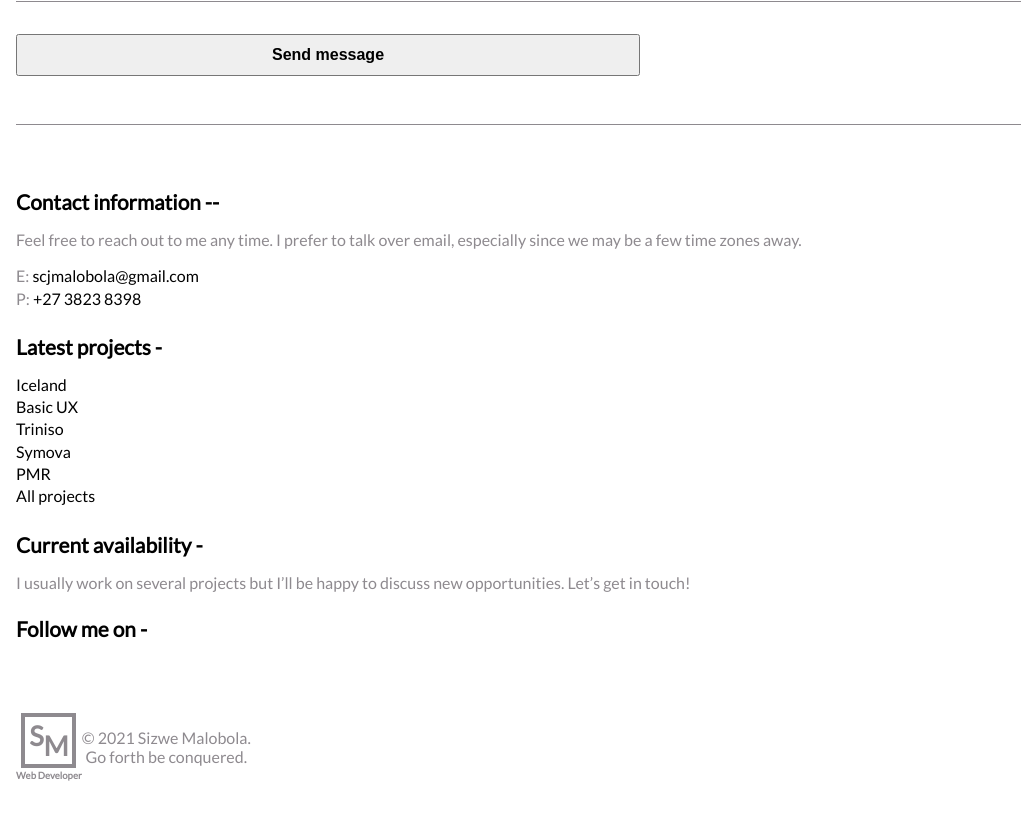
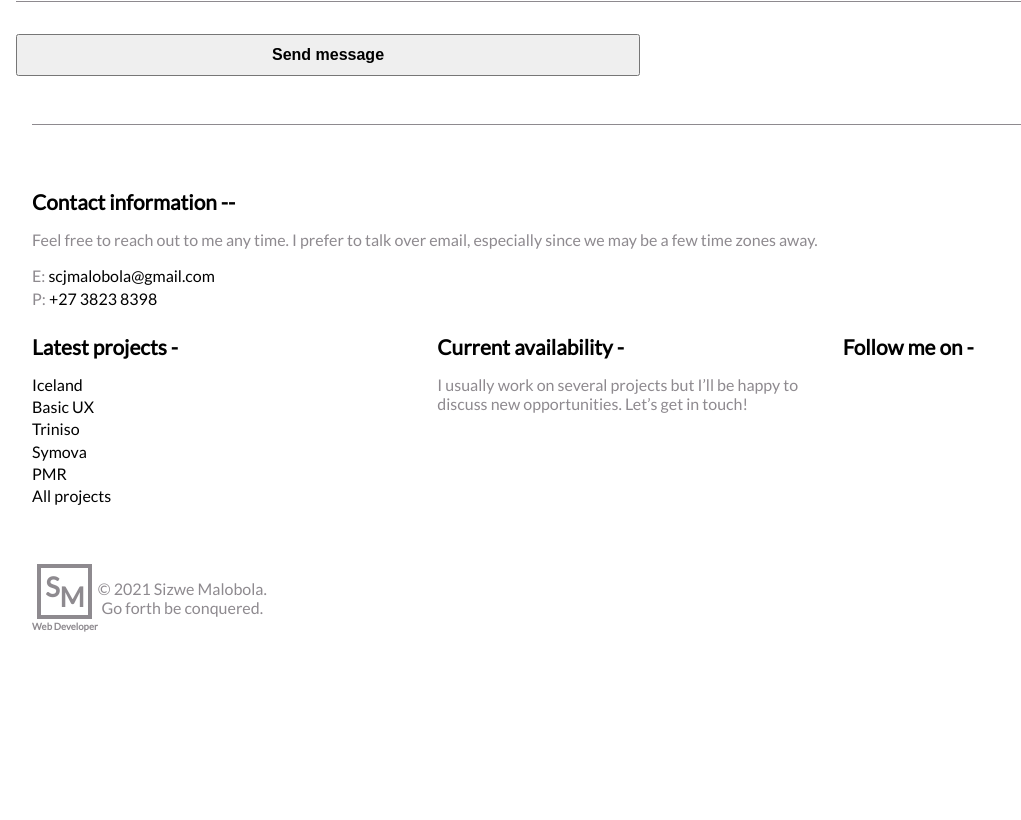
Before and after one commit to SizweMalobola/Portfolio_site, a React (Create React App) app: page /contact in a window 1280 px wide. Shown: the part 1100-1920 px from the top of the page, without its empty margins (0-1021 px from the left). After the commit the page ends 1732 px from the top, so only its background shows below. Built offline with nearby package versions, Linux system fonts and the light colour scheme.

Commit message:
media query Footer (min-width: 740px)

```diff
--- a/src/components/footerStyle.module.css
+++ b/src/components/footerStyle.module.css
@@ -178,3 +178,21 @@ footer {
     margin-bottom: 1.5rem;
   }
 }
+
+/* Medium devices (landscape tablets, 768px and up) */
+@media only screen and (min-width: 740px) {
+  footer {
+    padding: 0 2rem;
+  }
+  .footer-top {
+    display: grid;
+    grid-template-columns: repeat(3, 1fr);
+  }
+  .contact-info {
+    grid-column: 1/4;
+  }
+  .contact-info div {
+    align-self: flex-start;
+    width: 50%;
+  }
+}
```
